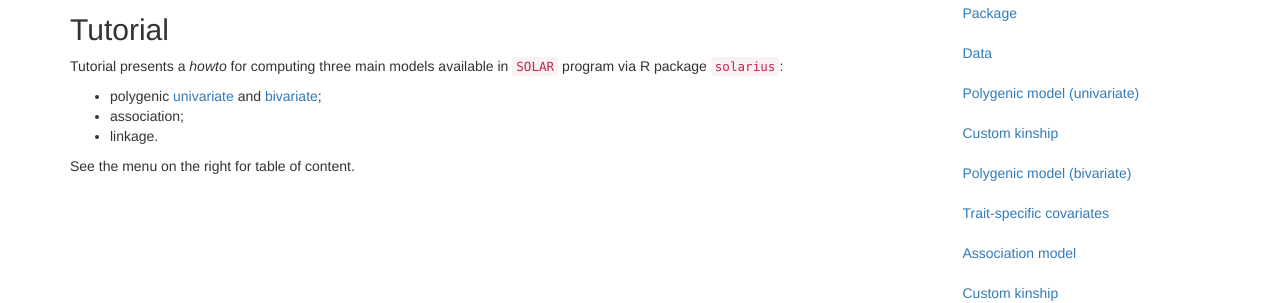
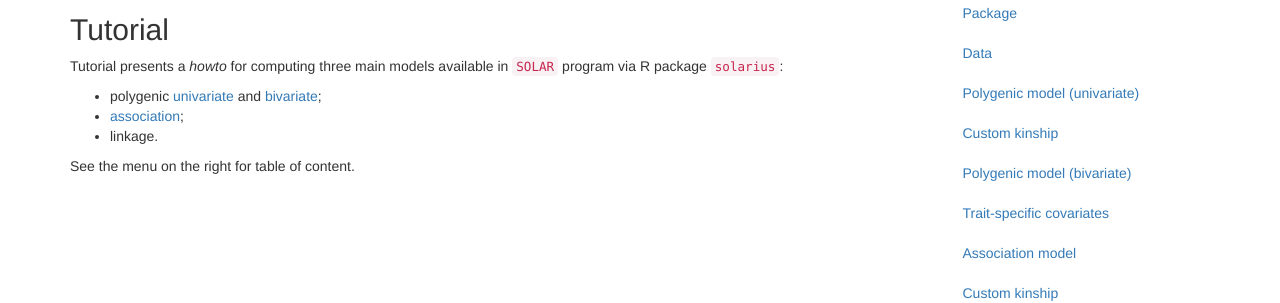
Before and after one commit to ugcd/solarius, a Jekyll site: the page built from pages/tutorial.md, in a window 1280 px wide. Shown: the part 178-481 px from the top of the page. Built offline with Jekyll 4.4.1, drawn with Linux system fonts in a browser that asks for light colours; nearby versions of some CDN libraries; library files that are not in the unit come from our copies; some of the changed lines change nothing that is shown.

Commit message:
added link

```diff
--- a/pages/tutorial.md
+++ b/pages/tutorial.md
@@ -7,7 +7,7 @@ title_id: tutorial
 Tutorial presents a *howto* for computing three main models available in `SOLAR` program via R package `solarius`:
 
 * polygenic [univariate]({{ site.baseurl }}/pages/polygenic/polygenic.html) and [bivariate]({{ site.baseurl }}/pages/bivariate/bivariate.html);
-* association;
+* [association]({{ site.baseurl }}/pages/assoc/assoc.html);
 * linkage.
 
 See the menu on the right for table of content.
```
